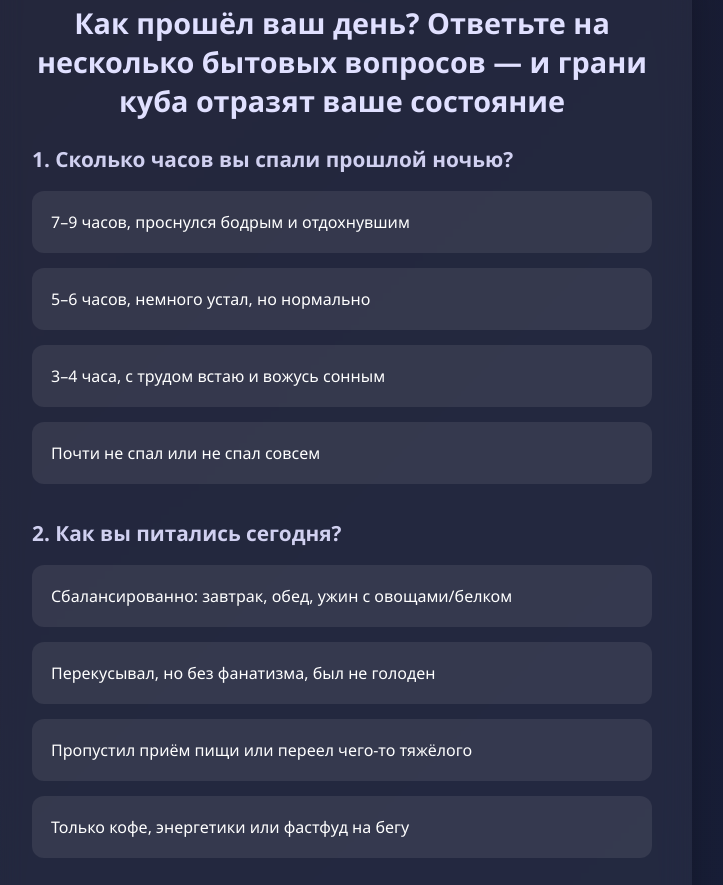
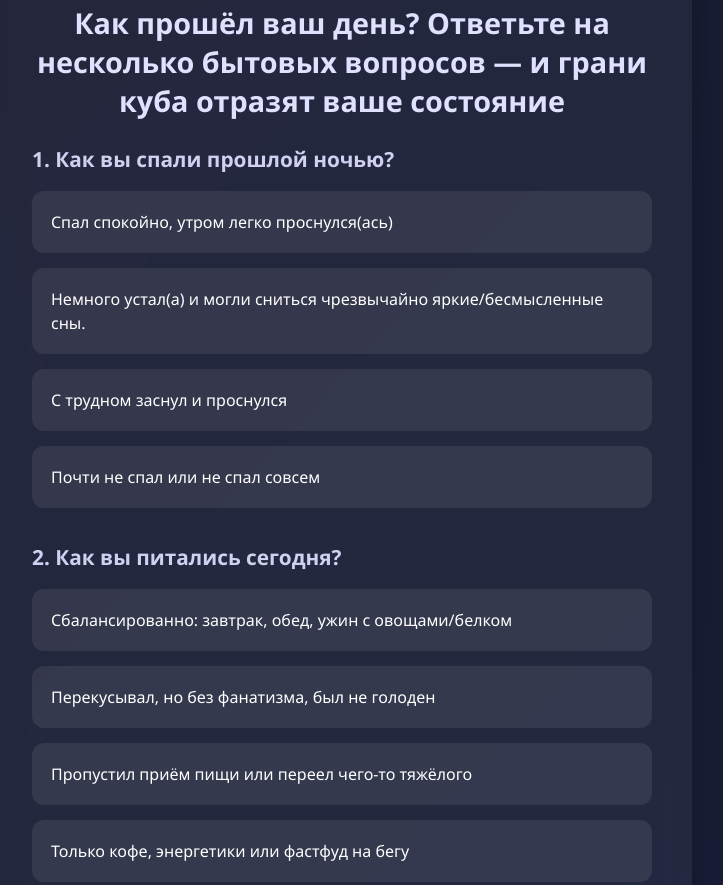
Before and after one commit to mir65344/Cube-, a website: page Mode Cube/public/index.html in a window 1280 px wide. Shown: the part 1088-1973 px from the top of the page, without its empty margins (298-1021 px from the left). Drawn offline with Linux system fonts and the light colour scheme.

Commit message:
Update index.html

```diff
--- a/Mode Cube/public/index.html
+++ b/Mode Cube/public/index.html
@@ -141,11 +141,11 @@
             <h2>Как прошёл ваш день? Ответьте на несколько бытовых вопросов — и грани куба отразят ваше состояние</h2>
 
             <div class="question">
-                <h3>1. Сколько часов вы спали прошлой ночью?</h3>
+                <h3>1. Как вы спали прошлой ночью?</h3>
                 <div class="options">
-                    <div class="option" data-value="1">7–9 часов, проснулся бодрым и отдохнувшим</div>
-                    <div class="option" data-value="2">5–6 часов, немного устал, но нормально</div>
-                    <div class="option" data-value="3">3–4 часа, с трудом встаю и вожусь сонным</div>
+                    <div class="option" data-value="1">Спал спокойно, утром легко проснулся(ась)</div>
+                    <div class="option" data-value="2">Немного устал(а) и могли сниться чрезвычайно яркие/бесмысленные сны.</div>
+                    <div class="option" data-value="3">С трудном заснул и проснулся</div>
                     <div class="option" data-value="4">Почти не спал или не спал совсем</div>
                 </div>
             </div>
@@ -187,6 +187,7 @@
                     <div class="option" data-value="2">Частично: работал с перерывами, но дело двигалось</div>
                     <div class="option" data-value="3">Много отвлекался, к концу дня мало что сделано</div>
                     <div class="option" data-value="4">Не мог собраться ни на одну задачу, всё валилось из рук</div>
+                    <div class="option" data-value="2">Не работал сегодня (Не влияет на настроение)</div>
                 </div>
             </div>
 
```
